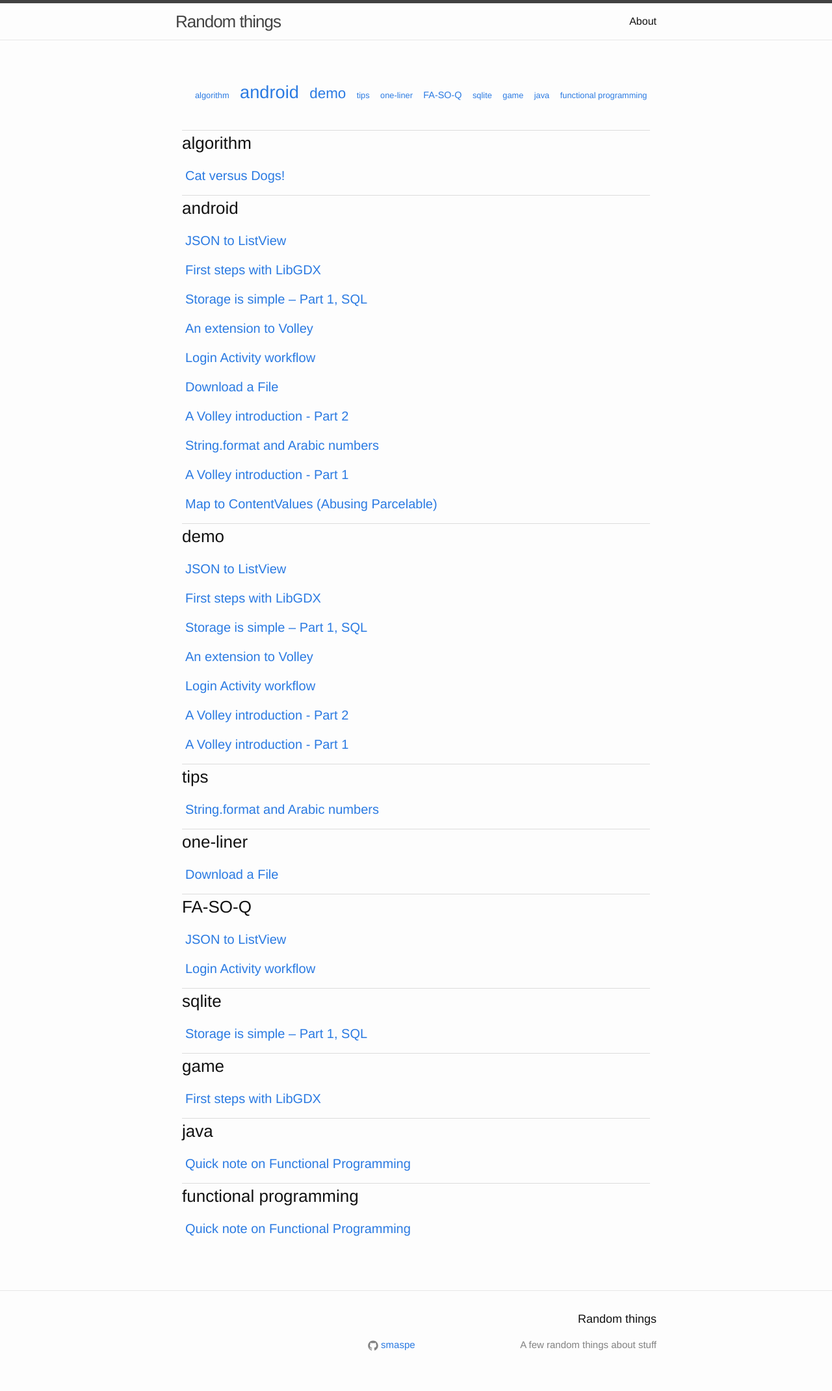
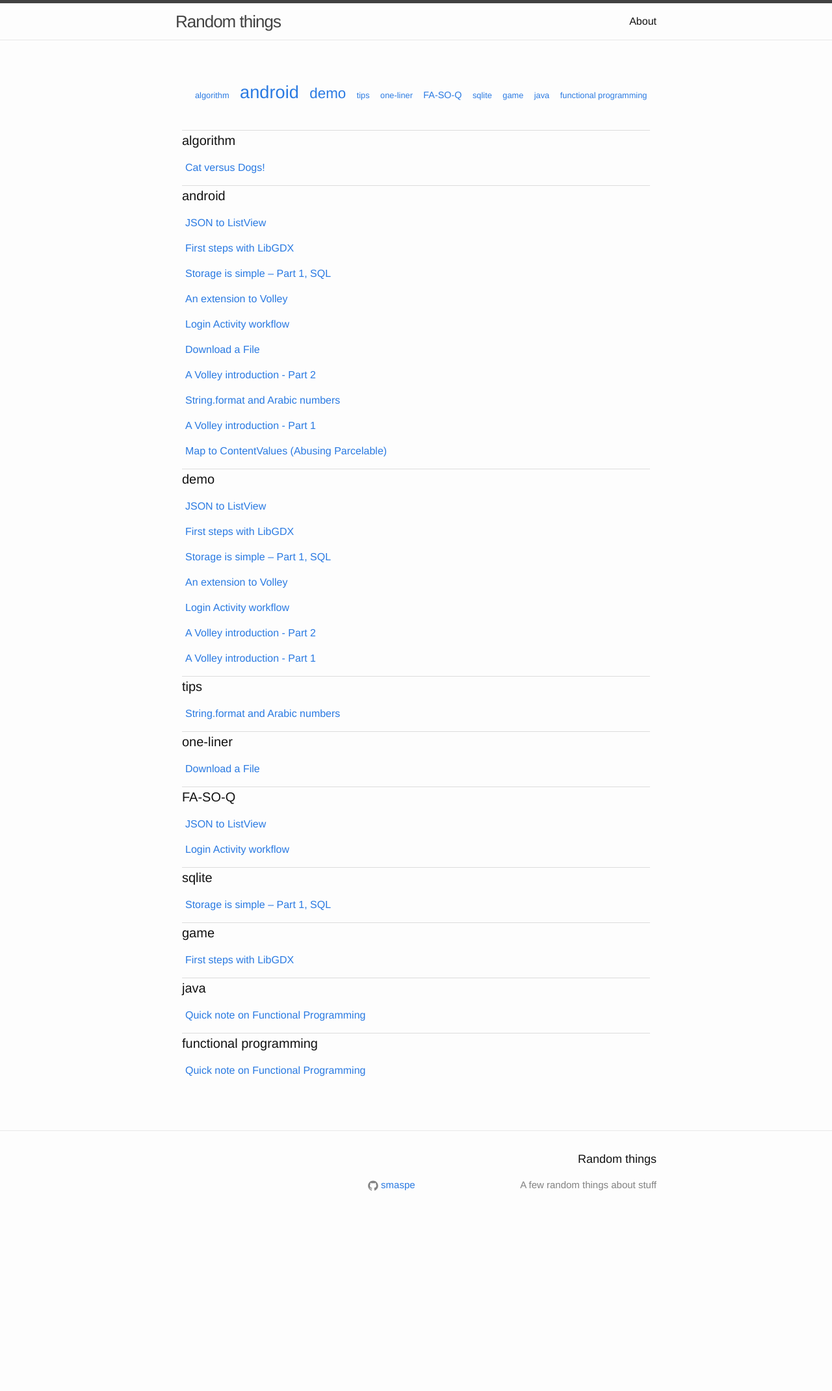
Before and after one commit to smaspe/smaspe.github.io, a Jekyll site: the page built from tags.html, in a window 1280 px wide. Shown: the whole page at 65% size. Built offline with Jekyll 4.4.1, drawn with Linux system fonts in a browser that asks for light colours; after the commit the page ends 1894 px from its top, so only the background shows below that.

Commit message:
Why start at h2?

```diff
--- a/_sass/_layout.scss
+++ b/_sass/_layout.scss
@@ -214,7 +214,7 @@
 .post-content {
     margin-bottom: $spacing-unit;
 
-    h2 {
+    h1 {
         font-size: 32px;
 
         @include media-query($on-laptop) {
@@ -222,7 +222,7 @@
         }
     }
 
-    h3 {
+    h2 {
         font-size: 26px;
 
         @include media-query($on-laptop) {
@@ -230,7 +230,7 @@
         }
     }
 
-    h4 {
+    h3 {
         font-size: 20px;
 
         @include media-query($on-laptop) {
```
